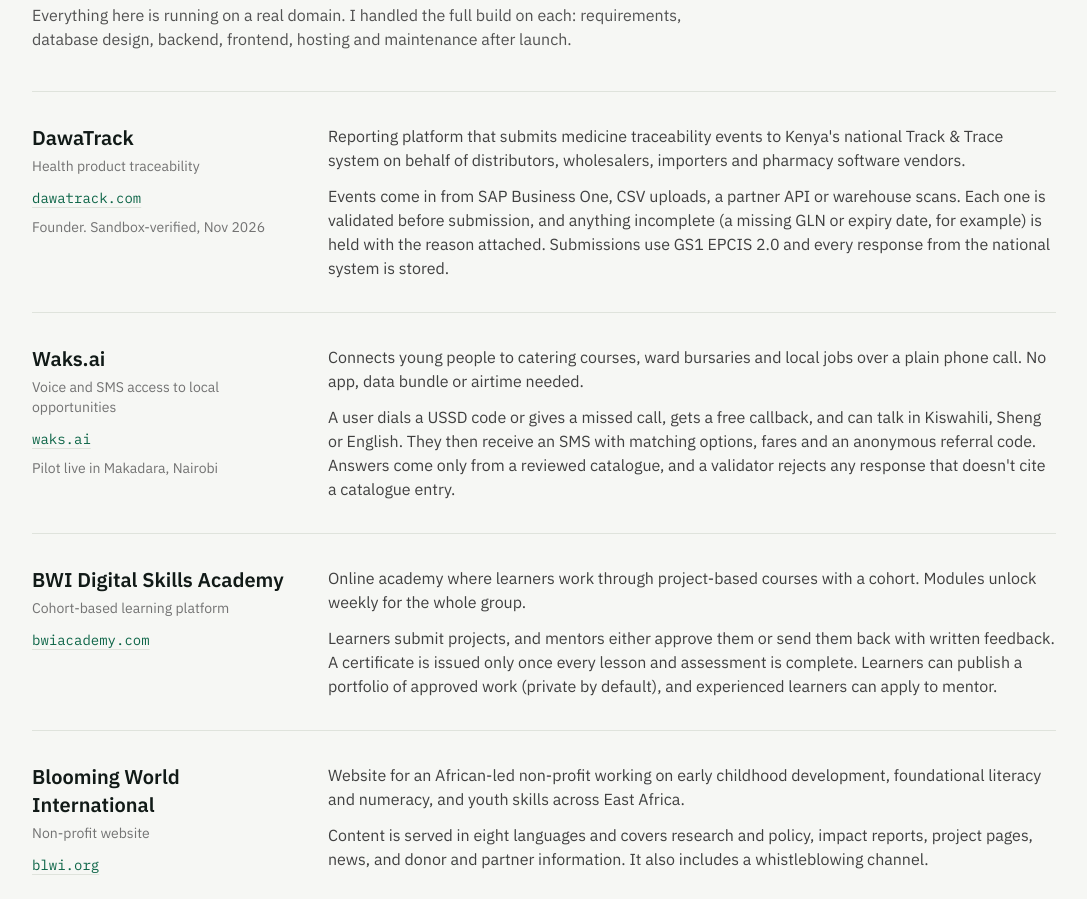
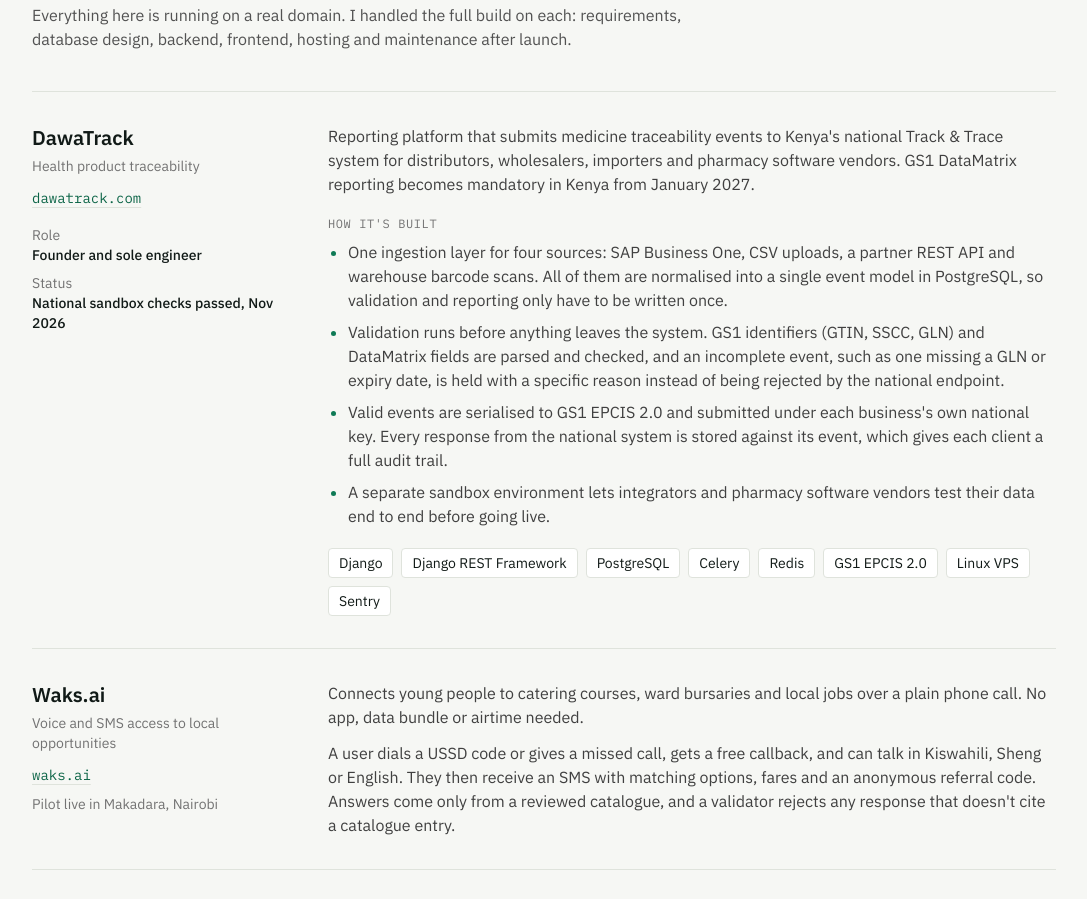
Before and after one commit to snipher-marube/snipher-marube.github.io, a website: page index.html in a window 1280 px wide. Shown: the part 837-1736 px from the top of the page, without its empty margins (96-1183 px from the left). Drawn offline with Linux system fonts and the light colour scheme.

Commit message:
DawaTrack: add role, engineering details and stack
Co-Authored-By: Claude Opus 5.5 <noreply@anthropic.com>
Claude-Session: https://claude.ai/code/session_01MWYEJy6WFqDjXdnK5sAtmf

```diff
--- a/index.html
+++ b/index.html
@@ -91,11 +91,23 @@
             <h3 class="text-xl font-semibold">DawaTrack</h3>
             <p class="mt-1 text-sm text-neutral-500">Health product traceability</p>
             <a class="project-link mt-3 inline-block" href="https://dawatrack.com/" target="_blank" rel="noopener noreferrer">dawatrack.com</a>
-            <p class="mt-2 text-sm text-neutral-500">Founder. Sandbox-verified, Nov 2026</p>
+            <dl class="mt-4 space-y-2 text-sm">
+              <div><dt class="text-neutral-500">Role</dt><dd class="font-medium">Founder and sole engineer</dd></div>
+              <div><dt class="text-neutral-500">Status</dt><dd class="font-medium">National sandbox checks passed, Nov 2026</dd></div>
+            </dl>
           </div>
           <div class="text-neutral-700">
-            <p>Reporting platform that submits medicine traceability events to Kenya's national Track &amp; Trace system on behalf of distributors, wholesalers, importers and pharmacy software vendors.</p>
-            <p class="mt-3">Events come in from SAP Business One, CSV uploads, a partner API or warehouse scans. Each one is validated before submission, and anything incomplete (a missing GLN or expiry date, for example) is held with the reason attached. Submissions use GS1 EPCIS 2.0 and every response from the national system is stored.</p>
+            <p>Reporting platform that submits medicine traceability events to Kenya's national Track &amp; Trace system for distributors, wholesalers, importers and pharmacy software vendors. GS1 DataMatrix reporting becomes mandatory in Kenya from January 2027.</p>
+            <h4 class="mt-5 font-mono text-xs uppercase tracking-wider text-neutral-500">How it's built</h4>
+            <ul class="mt-2 list-disc space-y-2 pl-5 marker:text-moss-600">
+              <li>One ingestion layer for four sources: SAP Business One, CSV uploads, a partner REST API and warehouse barcode scans. All of them are normalised into a single event model in PostgreSQL, so validation and reporting only have to be written once.</li>
+              <li>Validation runs before anything leaves the system. GS1 identifiers (GTIN, SSCC, GLN) and DataMatrix fields are parsed and checked, and an incomplete event, such as one missing a GLN or expiry date, is held with a specific reason instead of being rejected by the national endpoint.</li>
+              <li>Valid events are serialised to GS1 EPCIS 2.0 and submitted under each business's own national key. Every response from the national system is stored against its event, which gives each client a full audit trail.</li>
+              <li>A separate sandbox environment lets integrators and pharmacy software vendors test their data end to end before going live.</li>
+            </ul>
+            <div class="mt-5 flex flex-wrap gap-2">
+              <span class="tag">Django</span><span class="tag">Django REST Framework</span><span class="tag">PostgreSQL</span><span class="tag">Celery</span><span class="tag">Redis</span><span class="tag">GS1 EPCIS 2.0</span><span class="tag">Linux VPS</span><span class="tag">Sentry</span>
+            </div>
           </div>
         </article>
 
```
Also changed, not shown: assets/css/style.css.
